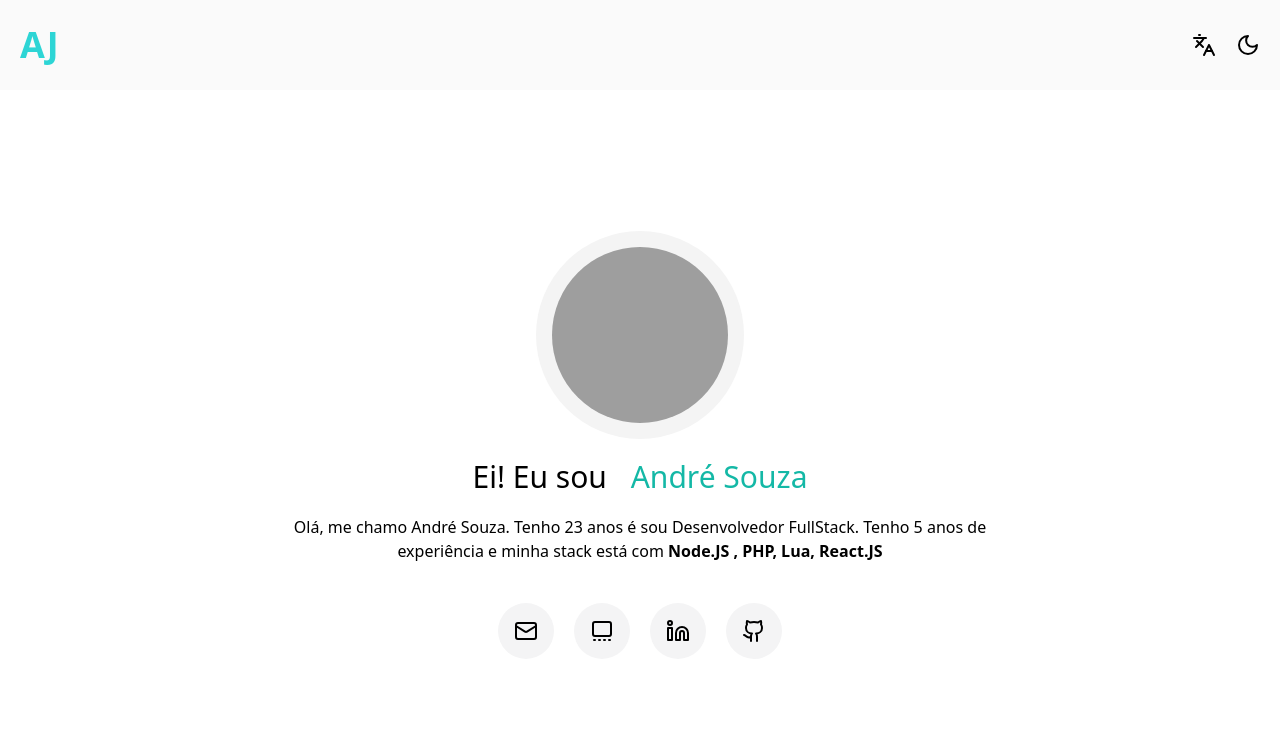
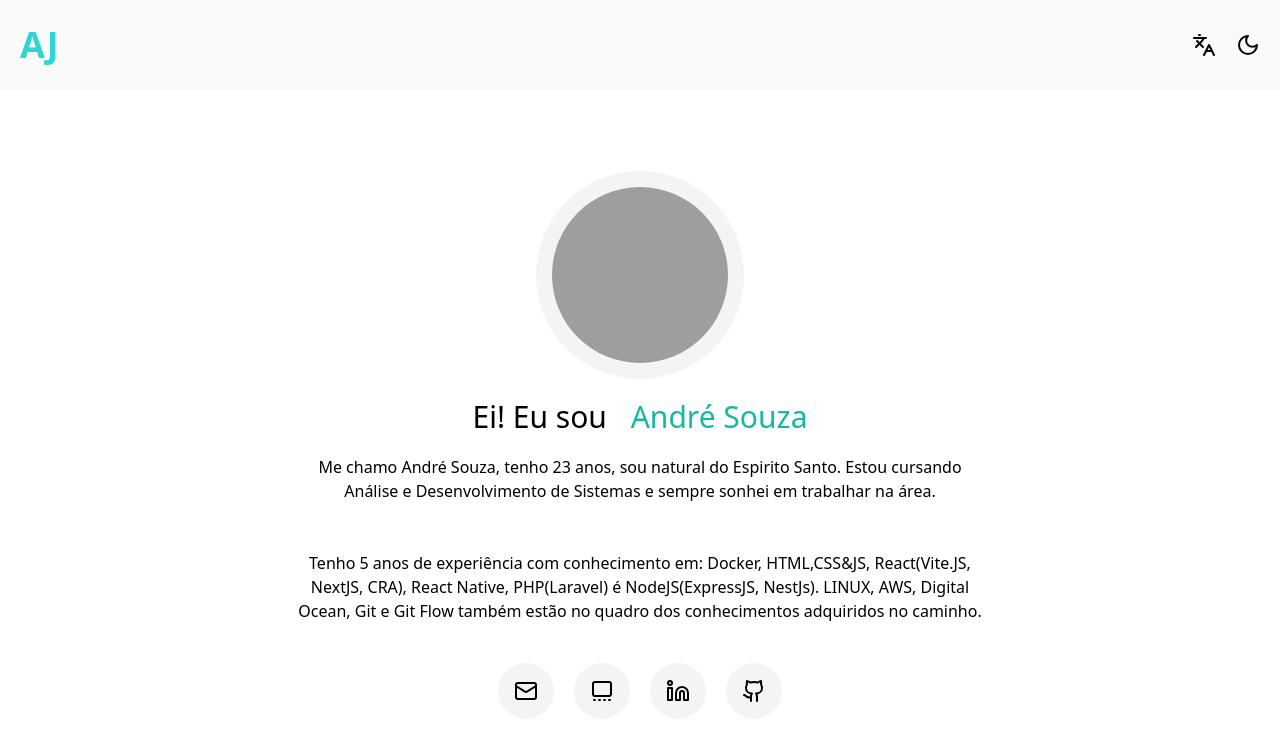
Before and after one commit to ajjunior33-estudos/theme-and-translate, a React (Vite) app: page / in a window 1280 px wide. Shown: the top 740 px of the page. Built offline with nearby package versions, Linux system fonts and the light colour scheme; grey boxes are pictures that could not be loaded.

Commit message:
[UPDATE] Message for me

```diff
--- a/package.json
+++ b/package.json
@@ -10,6 +10,7 @@
     "preview": "vite preview"
   },
   "dependencies": {
+    "html-react-parser": "^4.0.0",
     "i18next": "^23.2.6",
     "i18next-browser-languagedetector": "^7.1.0",
     "lucide-react": "^0.257.0",
--- a/src/app/App.tsx
+++ b/src/app/App.tsx
@@ -1,7 +1,10 @@
 import { FC, useState, useLayoutEffect } from "react";
+import parser from "html-react-parser";
+import { useTranslation } from "react-i18next";
+
 import { NavComponent } from "./components/Nav";
 import { SocialMedia } from "./components/SocialMedia";
-import { useTranslation } from "react-i18next";
+
 const App: FC = () => {
   const { t, i18n } = useTranslation(["home"]);
   const [darkMode, setDarkMode] = useState(false);
@@ -33,6 +36,8 @@ const App: FC = () => {
     i18n.changeLanguage(lang);
   }
 
+  const message = t("message", { ns: ["home"] });
+
   return (
     <main
       className={`min-h-screen min-w-screen mx-auto ${
@@ -57,10 +62,9 @@ const App: FC = () => {
             André Souza
           </span>
         </h1>
-        <p className="text-center dark:text-zinc-300 w-[350px] md:w-[700px]">
-          {t("message", { ns: ["home"] })}
-          <strong> Node.JS , PHP, Lua, React.JS </strong>
-        </p>
+        <div className="text-center dark:text-zinc-300 w-[350px] md:w-[700px]">
+          {parser(message)}
+        </div>
         <div className="mt-10 grid grid-cols-4 gap-5">
           <SocialMedia />
         </div>
--- a/src/app/translate/en-US.json
+++ b/src/app/translate/en-US.json
@@ -1,4 +1,4 @@
 {
   "home": "Hey! I'am ",
-  "message": "Hello, my name is André Souza. I'm 23 years old and I'm a FullStack Developer. I have 5 years of experience and my stack is up to"
+  "message": "<p>My name is André Souza, I'm 23 years old, I'm from Espírito Santo. I'm studying Systems Analysis and Development and I've always dreamed of working in the area.</p><br/><br/><br/><p>I have 5 years of experience with knowledge in: Docker, HTML, CSS&JS, React(Vite.JS, NextJS, CRA), React Native, PHP(Laravel) and NodeJS(ExpressJS, NestJs).LINUX, AWS, Digital Ocean, Git and Git Flow are also part of the knowledge acquired along the way.</p>"
 }
--- a/src/app/translate/pt-BR.json
+++ b/src/app/translate/pt-BR.json
@@ -1,4 +1,4 @@
 {
   "home": "Ei! Eu sou ",
-  "message": "Olá, me chamo André Souza. Tenho 23 anos é sou Desenvolvedor FullStack. Tenho 5 anos de experiência e minha stack está com"
+  "message": "<p>Me chamo André Souza, tenho 23 anos, sou natural do Espirito Santo. Estou cursando Análise e Desenvolvimento de Sistemas e sempre sonhei em trabalhar na área.</p><br/></br><p>Tenho 5 anos de experiência com conhecimento em: Docker, HTML,CSS&JS, React(Vite.JS, NextJS, CRA), React Native, PHP(Laravel) é NodeJS(ExpressJS, NestJs). LINUX, AWS, Digital Ocean, Git e Git Flow também estão no quadro dos conhecimentos adquiridos no caminho.</p>"
 }
```
Also changed, not shown: 2 other files (tests, documents, lock files or other folders).
